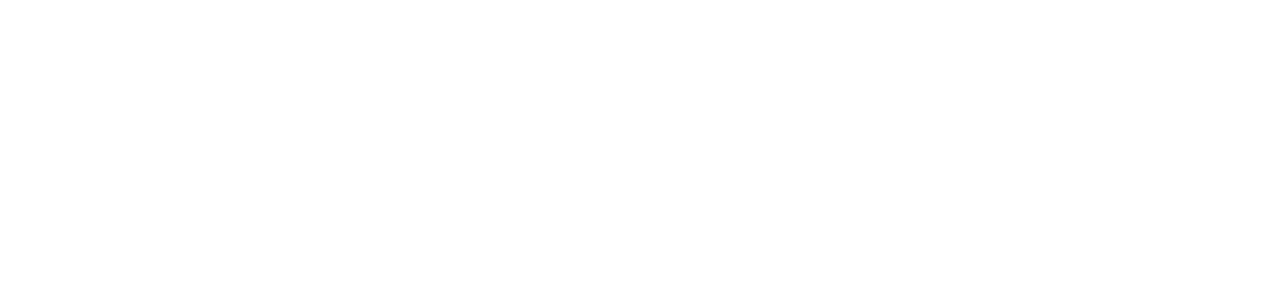
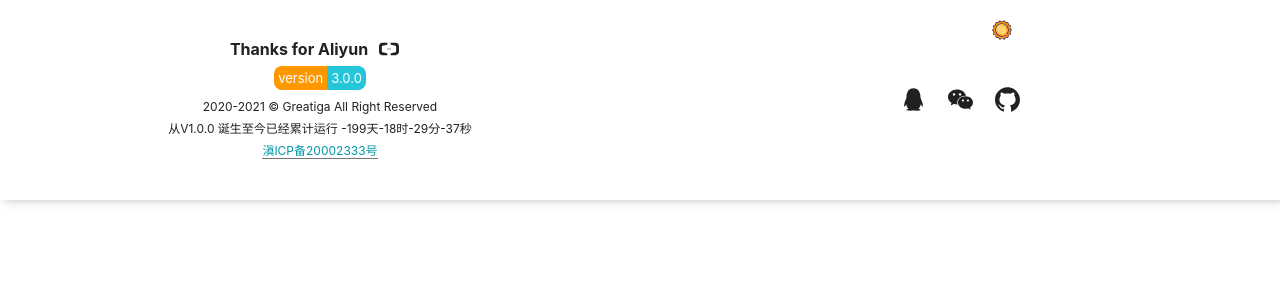
Before and after one commit to Greatigalink/blog_OS, a Next.js app: page /function/your-life in a window 1280 px wide. Shown: the top 300 px of the page. Built offline with nearby package versions, Linux system fonts and the light colour scheme.

Commit message:
feat: 完善你的余生文件

```diff
--- a/pages/function/your-life/index.js
+++ b/pages/function/your-life/index.js
@@ -1,5 +1,21 @@
-export default function YourLife() {
-  return(
-    <div></div>
+import { Nav, BackTop, Footer } from '../../../component/export'
+import { useSelector } from "react-redux"
+
+const getStore = function() {
+  return useSelector(
+    (state) => ({
+      clock: state.basicState.clock
+    })
   )
 }
+
+export default function YourLife() {
+  const { clock } = getStore();
+  return(
+    <div>
+      <Footer clock={clock} />
+      <Nav nowNav={'/function/your-life'} />
+      <BackTop />
+    </div>
+  )
+}
```
